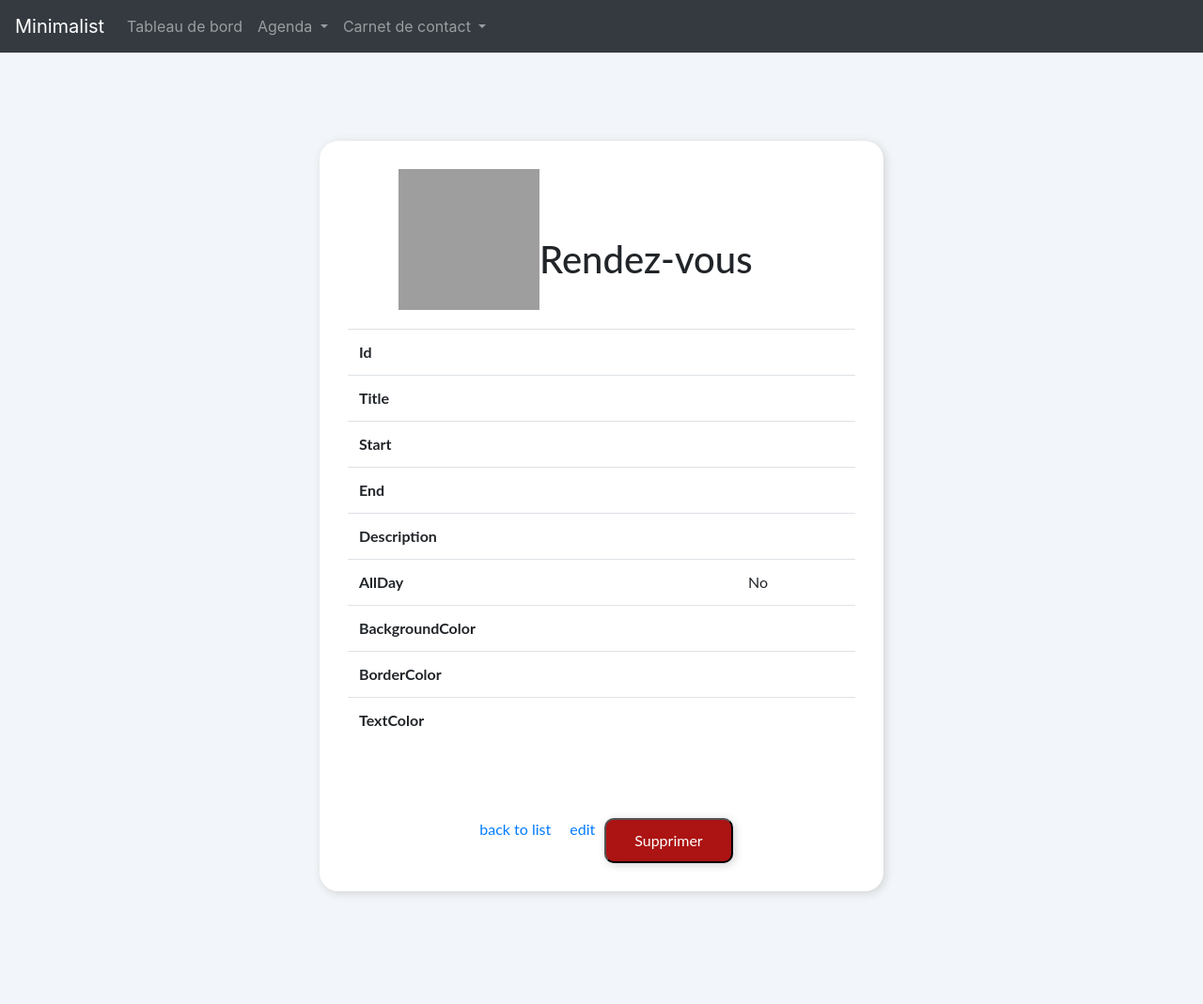
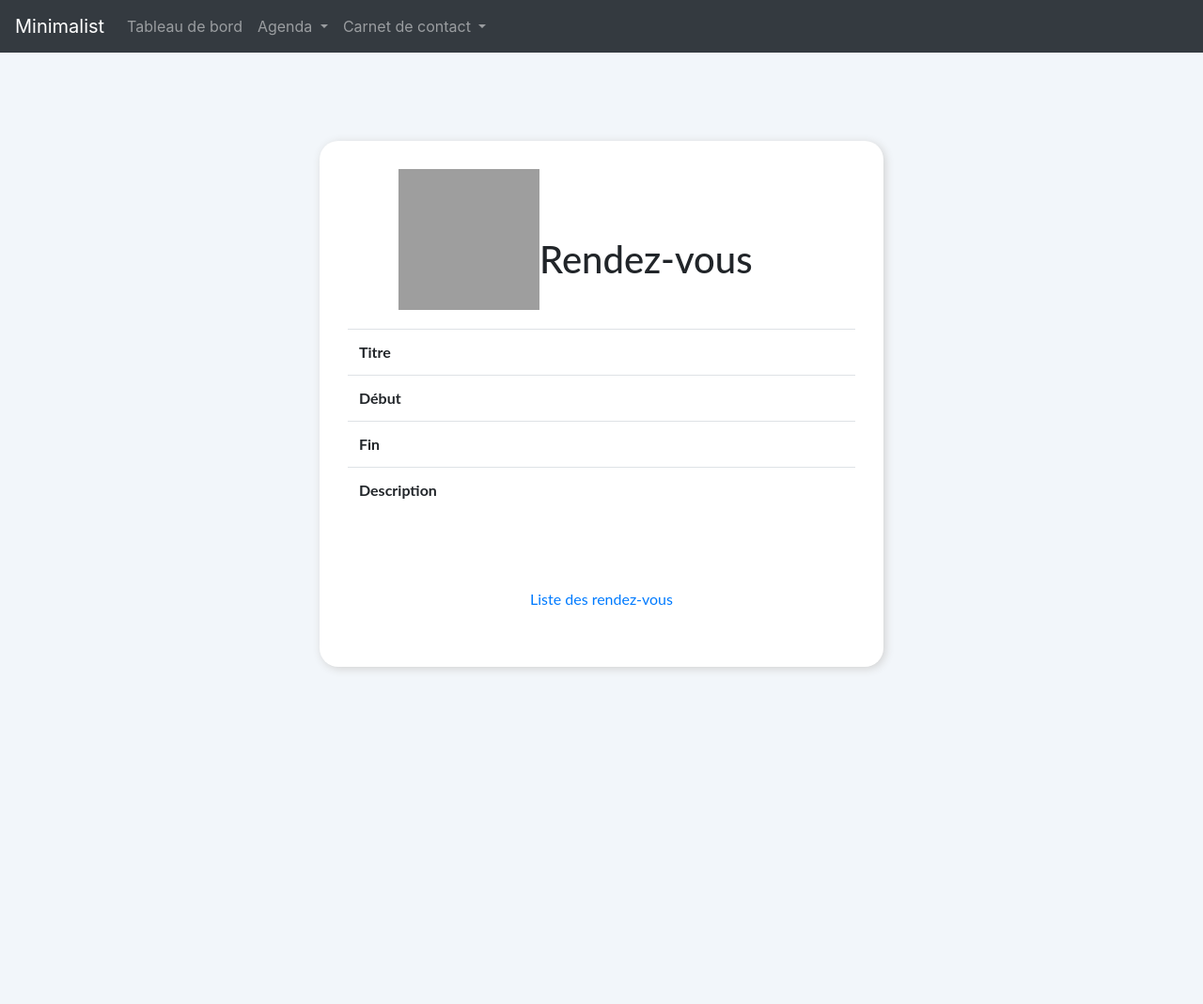
Before and after one commit to Dimitri21/CRM, a Symfony app: template templates/calendar/show.html.twig in a window 1280 px wide. Shown: the whole page at 94% size. After the commit the page ends 715 px from the top, so only its background shows below. Run offline with Twig, Linux system fonts and the light colour scheme; the template is opened without the code that fills it, so the values that code supplies are empty; some libraries are stand-ins or nearby versions; grey boxes are pictures that could not be loaded.

Commit message:
Calendar on click redirection + show admin delete and edit restriction

```diff
--- a/scss/pages/_dashboard.scss
+++ b/scss/pages/_dashboard.scss
@@ -75,13 +75,13 @@
                 width: 85px;
             }
 
-            &.agenda {
+            &.agendaIcon {
                 background-color: rgb(218, 235, 255);
 
 
             }
 
-            &.contact {
+            &.contactIcon {
                 background-color: rgb(208, 238, 226);
 
             }
--- a/src/Controller/CalendarController.php
+++ b/src/Controller/CalendarController.php
@@ -9,14 +9,9 @@ use Symfony\Bundle\FrameworkBundle\Controller\AbstractController;
 use Symfony\Component\HttpFoundation\Request;
 use Symfony\Component\HttpFoundation\Response;
 use Symfony\Component\Routing\Annotation\Route;
-use Sensio\Bundle\FrameworkExtraBundle\Configuration\IsGranted;
 
 /**
  * @Route("/calendar")
- *
- * Require ROLE_USER for *every* controller method in this class.
- *
- * @IsGranted("ROLE_USER")
  */
 
 class CalendarController extends AbstractController
--- a/src/Controller/ContactController.php
+++ b/src/Controller/ContactController.php
@@ -14,10 +14,6 @@ use Sensio\Bundle\FrameworkExtraBundle\Configuration\IsGranted;
 
 /**
  * @Route("/contact")
- *
- * Require ROLE_USER for *every* controller method in this class.
- *
- * @IsGranted("ROLE_USER")
  */
 class ContactController extends AbstractController
 {
--- a/src/Controller/DashboardsController.php
+++ b/src/Controller/DashboardsController.php
@@ -16,8 +16,6 @@ class DashboardsController extends AbstractController
 
     public function index(Request $request, CalendarRepository $calendar, ContactRepository $contactRepository): Response
     {
-        // Only access for connected user
-        $this->denyAccessUnlessGranted('ROLE_USER');
 
         // Get calendar event and search request
         $value = $request->get('search');
@@ -41,6 +39,7 @@ class DashboardsController extends AbstractController
 
         $data = json_encode($calendarEvents);
 
+        // return view and get last contacts
         return $this->render('dashboards/index.html.twig', [
             'contacts' => $contactRepository->findLatestContact($value),
             'current_navlink' => 'dashboard',
--- a/templates/calendar/index.html.twig
+++ b/templates/calendar/index.html.twig
@@ -37,7 +37,9 @@
                             <td>{{ calendar.textColor }}</td>
                             <td>
                                 <a href="{{ path('calendar_show', {'id': calendar.id}) }}">Voir</a>
-                                <a href="{{ path('calendar_edit', {'id': calendar.id}) }}">Editer</a>
+                                {% if is_granted('ROLE_ADMIN') %}
+                                    <a href="{{ path('calendar_edit', {'id': calendar.id}) }}">Editer</a>
+                                {% endif %}
                             </td>
                         </tr>
                     {% else %}
--- a/templates/calendar/show.html.twig
+++ b/templates/calendar/show.html.twig
@@ -12,50 +12,32 @@
             <table class="table">
                 <tbody>
                 <tr>
-                    <th>Id</th>
-                    <td>{{ calendar.id }}</td>
-                </tr>
-                <tr>
-                    <th>Title</th>
+                    <th>Titre</th>
                     <td>{{ calendar.title }}</td>
                 </tr>
                 <tr>
-                    <th>Start</th>
+                    <th>Début</th>
                     <td>{{ calendar.start ? calendar.start|date('Y-m-d H:i:s') : '' }}</td>
                 </tr>
                 <tr>
-                    <th>End</th>
+                    <th>Fin</th>
                     <td>{{ calendar.end ? calendar.end|date('Y-m-d H:i:s') : '' }}</td>
                 </tr>
                 <tr>
                     <th>Description</th>
                     <td>{{ calendar.description }}</td>
                 </tr>
-                <tr>
-                    <th>AllDay</th>
-                    <td>{{ calendar.allDay ? 'Yes' : 'No' }}</td>
-                </tr>
-                <tr>
-                    <th>BackgroundColor</th>
-                    <td>{{ calendar.backgroundColor }}</td>
-                </tr>
-                <tr>
-                    <th>BorderColor</th>
-                    <td>{{ calendar.borderColor }}</td>
-                </tr>
-                <tr>
-                    <th>TextColor</th>
-                    <td>{{ calendar.textColor }}</td>
-                </tr>
                 </tbody>
             </table>
 
             <div class="showBottomAction">
-                <a href="{{ path('calendar_index') }}">back to list</a>
+                <a href="{{ path('calendar_index') }}">Liste des rendez-vous</a>
 
-                <a href="{{ path('calendar_edit', {'id': calendar.id}) }}">edit</a>
+                {% if is_granted('ROLE_ADMIN') %}
+                    <a href="{{ path('calendar_edit', {'id': calendar.id}) }}">Edtier</a>
 
-                {{ include('calendar/_delete_form.html.twig') }}
+                    {{ include('calendar/_delete_form.html.twig') }}
+                {% endif %}
             </div>
         </div>
     </div>
--- a/templates/contact/index.html.twig
+++ b/templates/contact/index.html.twig
@@ -34,7 +34,9 @@
                             <td>{{ contact.description }}</td>
                             <td>
                                 <a href="{{ path('contact_show', {'id': contact.id}) }}">Voir</a>
-                                <a href="{{ path('contact_edit', {'id': contact.id}) }}">Editer</a>
+                                {% if is_granted('ROLE_ADMIN') %}
+                                    <a href="{{ path('contact_edit', {'id': contact.id}) }}">Editer</a>
+                                {% endif %}
                             </td>
                         </tr>
                     {% else %}
```
Also changed, not shown: src/Controller/ApiController.php (+8 -3 lines), src/Controller/UserProfileController.php (+22 -6 lines), src/Repository/ContactRepository.php (+22 -8 lines), templates/calendar/new.html.twig (+9 -1 lines), templates/contact/show.html.twig (+4 -3 lines), templates/dashboards/index.html.twig (+8 -3 lines), public/build/css/app.css, 2 other files.
